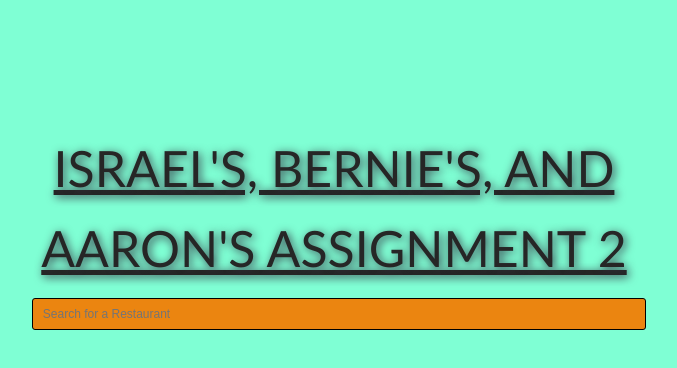
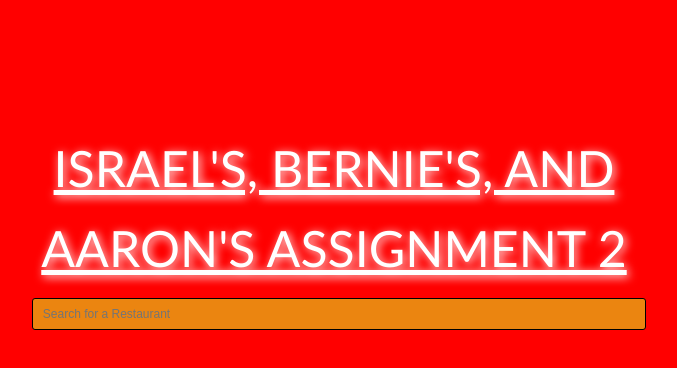
Before and after one commit to igonzla5/INST377-Assig2, a website: page public/index.html in a window 1280 px wide. Shown: the whole page, without its empty margins (306-983 px from the left). Drawn offline with nearby package versions, Linux system fonts and the light colour scheme; no server answers.

Commit message:
edited final

```diff
--- a/public/script.js
+++ b/public/script.js
@@ -20,6 +20,7 @@ function displayMatches(e, dataSet) {
     placesHTML = [];
   }
   return placesHTML
+
 }
 
 async function mainT() {
--- a/public/styles.css
+++ b/public/styles.css
@@ -6,20 +6,13 @@ body {
     font-family: 'Gill Sans', 'Gill Sans MT', Calibri, 'Trebuchet MS', sans-serif;
     color: black;
     text-align: center;
-    background-color: aquamarine;
+    background-color: red;
 }
-
-html, body {
-    margin: 0;
-    padding: 0;
-  }
 
   html {
     font-size: 10px;
   }
-  div.one-half.column{
-    text-align: center;
-  }
+
   .container {
     max-width: 2000px;
     min-height: 100%;
@@ -32,12 +25,12 @@ html, body {
 
   h1 {
     font-size: 4rem;
-    text-shadow: 2px 2px 10px#333040;
+    color: white;
+    text-shadow: 2px 2px 10px White;
     font-weight: 50;
     text-decoration: underline;
     display: inline;
   }
-
 
   .row{
     display: flex;
@@ -58,7 +51,7 @@ html, body {
   h1 {
     flex: 5;
     text-transform: uppercase;
-    color:#262626;
+    color:white;
   }
 
   #searchBar {
@@ -73,10 +66,9 @@ html, body {
 
 #searchWrapper {
     position: relative;
-
 }
 #searchWrapper ul{
-  width: auto;
+  width: 250px;
   list-style: none;
   margin: 0px;
   padding: 0px;
@@ -110,23 +102,14 @@ ul {
   padding: 10px;
   border-radius: 3px;
   background: linear-gradient(to bottom, #00ccff 0%, #0000ff 100%);
+  display: block;
 }
 
 .restaurantList {
-
   border-top: 1px solid red ;
   margin-bottom: 100px;
 }
-/* .restaurantList > div{
-  padding: 15px;
-  font-size: 20px;
-  color: white;
-  border-top: 1px solid blue;
-}
 
-.restaurantList > div:hover{
-  background-color: pink;
-} */
   /* @media screen and (max-width: 1600px) {
     .container {
       justify-content: center;
```
